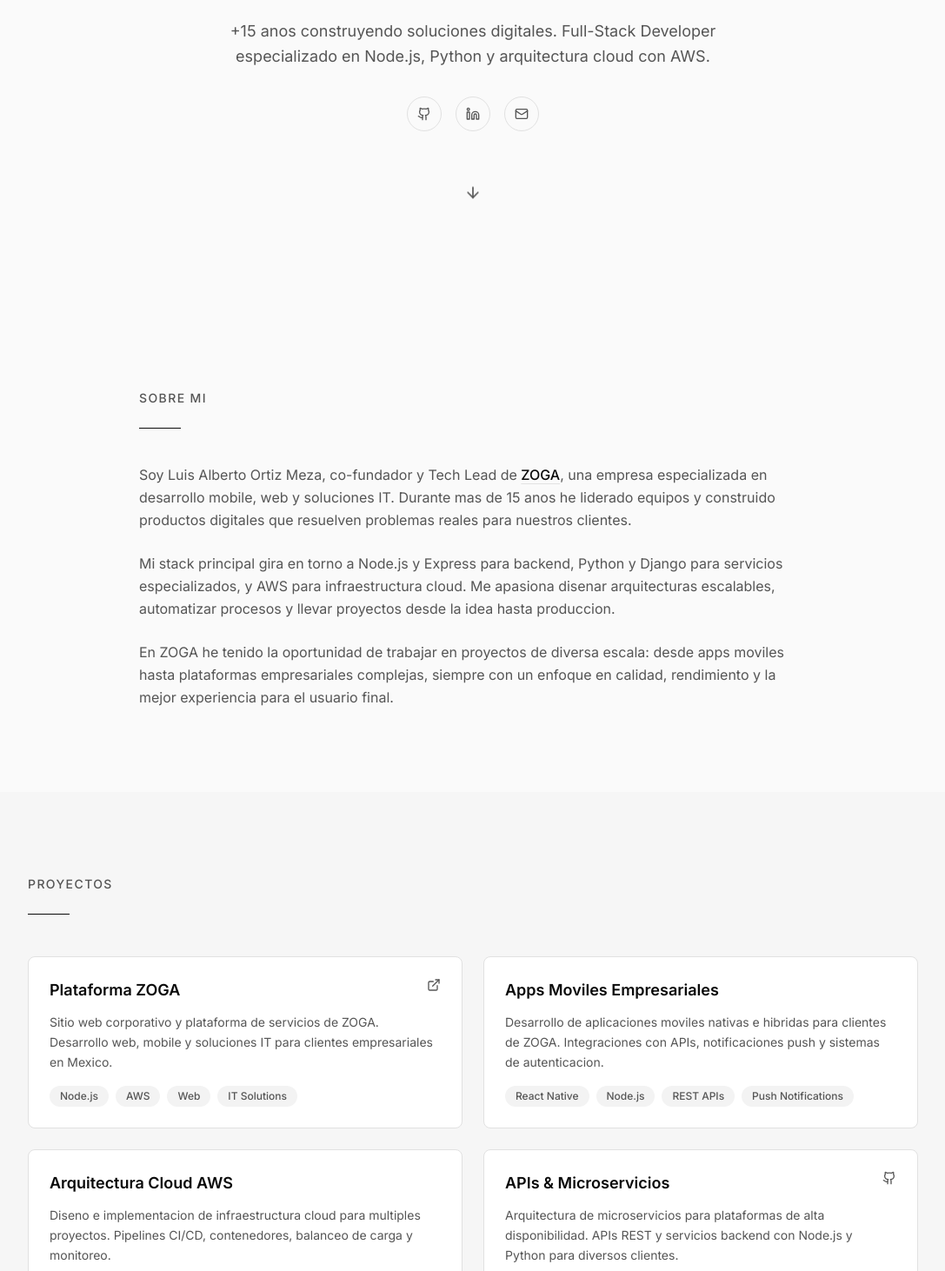
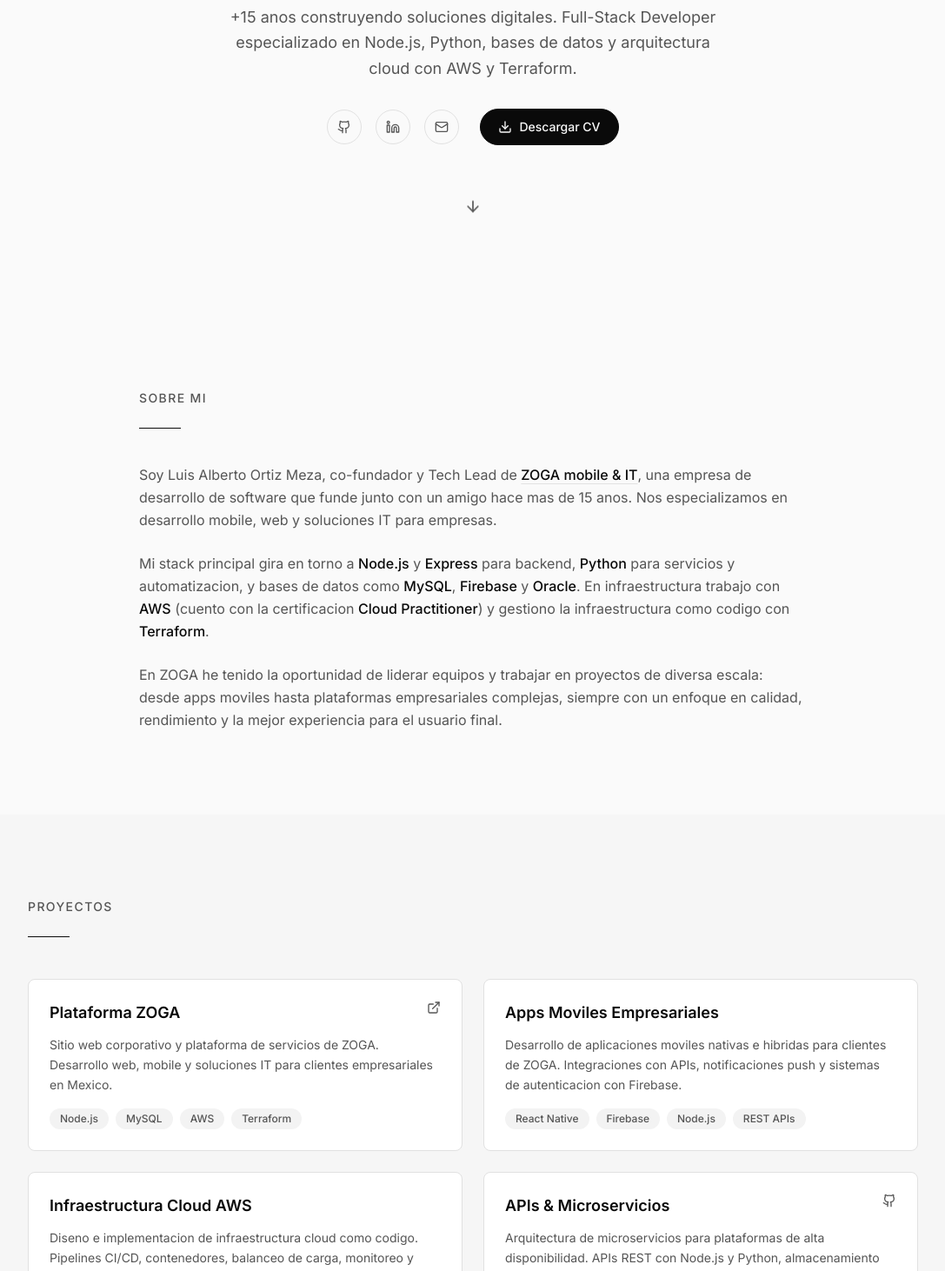
Before and after one commit to MrCalamitus/mrcalamitus, a Next.js app: page / in a window 1280 px wide. Shown: the part 448-1910 px from the top of the page at 87% size, without its empty margins (96-1183 px from the left). Built offline with nearby package versions, Linux system fonts and the light colour scheme.

Commit message:
feat: optimize site for ATS and recruitment AI\n\nFix tech stack, correct company description, add JSON-LD, improve meta tags, add hidden keywords, and CV download button

```diff
--- a/app/layout.tsx
+++ b/app/layout.tsx
@@ -7,8 +7,46 @@ const inter = Inter({ subsets: ["latin"], variable: "--font-inter" });
 const jetbrainsMono = JetBrains_Mono({ subsets: ["latin"], variable: "--font-jetbrains" });
 
 export const metadata: Metadata = {
-  title: 'Luis Alberto Ortiz Meza - Co-fundador & Tech Lead en ZOGA',
-  description: 'Portfolio de Luis Alberto Ortiz Meza. Co-fundador y Tech Lead en ZOGA, con +15 anos de experiencia en desarrollo full-stack, Node.js, Python y AWS.',
+  title: 'Luis Alberto Ortiz Meza | Co-fundador & Tech Lead | Full-Stack Developer',
+  description: 'Luis Alberto Ortiz Meza - Co-fundador y Tech Lead en ZOGA. +15 anos de experiencia en desarrollo full-stack con Node.js, Express, Python, MySQL, Firebase, Oracle, AWS y Terraform. Especialista en arquitectura cloud e infraestructura como codigo.',
+  keywords: [
+    'Luis Alberto Ortiz Meza',
+    'Full-Stack Developer',
+    'Tech Lead',
+    'Co-fundador ZOGA',
+    'Node.js', 'Express', 'Python',
+    'MySQL', 'Firebase', 'Oracle',
+    'AWS', 'Terraform',
+    'Software Engineer Mexico',
+    'Cloud Architecture',
+    'Infrastructure as Code',
+    'mrcalamitus',
+  ],
+  authors: [{ name: 'Luis Alberto Ortiz Meza', url: 'https://www.linkedin.com/in/mrcalamitus' }],
+  creator: 'Luis Alberto Ortiz Meza',
+  openGraph: {
+    type: 'website',
+    locale: 'es_MX',
+    title: 'Luis Alberto Ortiz Meza | Co-fundador & Tech Lead en ZOGA',
+    description: 'Full-Stack Developer con +15 anos de experiencia. Node.js, Python, AWS, Terraform, MySQL, Firebase, Oracle.',
+    siteName: 'Luis Alberto Ortiz Meza - Portfolio',
+  },
+  twitter: {
+    card: 'summary_large_image',
+    title: 'Luis Alberto Ortiz Meza | Co-fundador & Tech Lead en ZOGA',
+    description: 'Full-Stack Developer con +15 anos de experiencia. Node.js, Python, AWS, Terraform, MySQL, Firebase, Oracle.',
+  },
+  robots: {
+    index: true,
+    follow: true,
+    googleBot: {
+      index: true,
+      follow: true,
+      'max-video-preview': -1,
+      'max-image-preview': 'large',
+      'max-snippet': -1,
+    },
+  },
   icons: {
     icon: [
       {
@@ -32,6 +70,41 @@ export const viewport: Viewport = {
   themeColor: '#f5f5f5',
 }
 
+const jsonLd = {
+  '@context': 'https://schema.org',
+  '@type': 'Person',
+  name: 'Luis Alberto Ortiz Meza',
+  alternateName: 'mrcalamitus',
+  jobTitle: 'Co-fundador & Tech Lead',
+  worksFor: {
+    '@type': 'Organization',
+    name: 'ZOGA mobile & IT',
+    url: 'https://zoga.com.mx',
+  },
+  url: 'https://www.linkedin.com/in/mrcalamitus',
+  sameAs: [
+    'https://www.linkedin.com/in/mrcalamitus',
+    'https://github.com/mrcalamitus',
+    'https://zoga.com.mx',
+  ],
+  knowsAbout: [
+    'Node.js', 'Express.js', 'Python', 'JavaScript', 'TypeScript',
+    'MySQL', 'Firebase', 'Oracle Database',
+    'Amazon Web Services', 'AWS Cloud Practitioner',
+    'Terraform', 'Infrastructure as Code',
+    'Docker', 'CI/CD', 'Linux',
+    'REST APIs', 'Microservices Architecture',
+    'Full-Stack Development', 'Mobile Development',
+    'Cloud Architecture', 'DevOps',
+    'Team Leadership', 'Technical Architecture',
+  ],
+  hasCredential: {
+    '@type': 'EducationalOccupationalCredential',
+    name: 'AWS Cloud Practitioner',
+    credentialCategory: 'Certificate',
+  },
+}
+
 export default function RootLayout({
   children,
 }: Readonly<{
@@ -39,6 +112,12 @@ export default function RootLayout({
 }>) {
   return (
     <html lang="es">
+      <head>
+        <script
+          type="application/ld+json"
+          dangerouslySetInnerHTML={{ __html: JSON.stringify(jsonLd) }}
+        />
+      </head>
       <body className={`${inter.variable} ${jetbrainsMono.variable} font-sans antialiased`}>
         {children}
         <Analytics />
--- a/components/about.tsx
+++ b/components/about.tsx
@@ -1,11 +1,11 @@
 export function About() {
   return (
-    <section id="sobre-mi" className="px-6 py-24">
+    <section id="sobre-mi" className="px-6 py-24" aria-label="Sobre mi">
       <div className="mx-auto max-w-3xl">
         <h2 className="text-sm font-medium tracking-widest uppercase text-muted-foreground">
           Sobre mi
         </h2>
-        <div className="mt-6 h-px w-12 bg-foreground" />
+        <div className="mt-6 h-px w-12 bg-foreground" aria-hidden="true" />
 
         <div className="mt-10 flex flex-col gap-6 text-base leading-relaxed text-muted-foreground">
           <p>
@@ -16,23 +16,28 @@ export function About() {
               rel="noopener noreferrer"
               className="font-medium text-foreground underline underline-offset-4 decoration-border hover:decoration-foreground transition-colors"
             >
-              ZOGA
+              ZOGA mobile & IT
             </a>
-            , una empresa especializada en desarrollo mobile, web y soluciones IT.
-            Durante mas de 15 anos he liderado equipos y construido productos
-            digitales que resuelven problemas reales para nuestros clientes.
+            , una empresa de desarrollo de software que funde junto con un amigo hace
+            mas de 15 anos. Nos especializamos en desarrollo mobile, web y
+            soluciones IT para empresas.
           </p>
           <p>
-            Mi stack principal gira en torno a Node.js y Express para backend,
-            Python y Django para servicios especializados, y AWS para
-            infraestructura cloud. Me apasiona disenar arquitecturas escalables,
-            automatizar procesos y llevar proyectos desde la idea hasta produccion.
+            Mi stack principal gira en torno a <strong className="font-medium text-foreground">Node.js</strong> y{" "}
+            <strong className="font-medium text-foreground">Express</strong> para backend,{" "}
+            <strong className="font-medium text-foreground">Python</strong> para servicios y automatizacion,{" "}
+            y bases de datos como <strong className="font-medium text-foreground">MySQL</strong>,{" "}
+            <strong className="font-medium text-foreground">Firebase</strong> y{" "}
+            <strong className="font-medium text-foreground">Oracle</strong>. En infraestructura trabajo con{" "}
+            <strong className="font-medium text-foreground">AWS</strong> (cuento con la certificacion{" "}
+            <strong className="font-medium text-foreground">Cloud Practitioner</strong>) y gestiono la infraestructura como
+            codigo con <strong className="font-medium text-foreground">Terraform</strong>.
           </p>
           <p>
-            En ZOGA he tenido la oportunidad de trabajar en proyectos de diversa
-            escala: desde apps moviles hasta plataformas empresariales complejas,
-            siempre con un enfoque en calidad, rendimiento y la mejor experiencia
-            para el usuario final.
+            En ZOGA he tenido la oportunidad de liderar equipos y trabajar en
+            proyectos de diversa escala: desde apps moviles hasta plataformas
+            empresariales complejas, siempre con un enfoque en calidad,
+            rendimiento y la mejor experiencia para el usuario final.
           </p>
         </div>
       </div>
--- a/components/experience.tsx
+++ b/components/experience.tsx
@@ -5,8 +5,8 @@ const experiences = [
     company: "ZOGA mobile & IT",
     companyUrl: "https://zoga.com.mx",
     description:
-      "Co-funde ZOGA hace mas de 15 anos. Lidero el equipo tecnico y participo activamente en el desarrollo full-stack de proyectos web, mobile y soluciones IT. Defino la arquitectura de sistemas, gestiono infraestructura cloud en AWS y mentorizo al equipo de desarrollo.",
-    tags: ["Node.js", "Express", "Python", "Django", "AWS", "Leadership"],
+      "Co-funde ZOGA junto con un amigo hace mas de 15 anos. Lidero el equipo tecnico y participo activamente en el desarrollo full-stack de proyectos web, mobile y soluciones IT. Defino la arquitectura de sistemas, gestiono infraestructura cloud en AWS con Terraform y mentorizo al equipo de desarrollo. Trabajo diario con Node.js, Express, Python, MySQL, Firebase y Oracle.",
+    tags: ["Node.js", "Express", "Python", "MySQL", "Firebase", "Oracle", "AWS", "Terraform"],
   },
   {
     period: "2009 -- 2011",
@@ -14,24 +14,23 @@ const experiences = [
     company: "Freelance / Proyectos Independientes",
     companyUrl: null,
     description:
-      "Desarrolle proyectos web y aplicaciones a medida para diversos clientes. Construi APIs, integre servicios de terceros y gane experiencia en multiples tecnologias que posteriormente aplique en la fundacion de ZOGA.",
+      "Desarrolle proyectos web y aplicaciones a medida para diversos clientes. Construi APIs, integre servicios de terceros y gane experiencia en multiples tecnologias que posteriormente aplique en la creacion de ZOGA.",
     tags: ["Python", "JavaScript", "MySQL", "Linux"],
   },
 ]
 
 export function Experience() {
   return (
-    <section id="experiencia" className="px-6 py-24">
+    <section id="experiencia" className="px-6 py-24" aria-label="Experiencia profesional">
       <div className="mx-auto max-w-3xl">
         <h2 className="text-sm font-medium tracking-widest uppercase text-muted-foreground">
           Experiencia
         </h2>
-        <div className="mt-6 h-px w-12 bg-foreground" />
+        <div className="mt-6 h-px w-12 bg-foreground" aria-hidden="true" />
 
         <div className="mt-12 flex flex-col gap-12">
           {experiences.map((exp) => (
             <div key={exp.role} className="group relative flex gap-8">
-              {/* Timeline line */}
               <div className="hidden md:flex flex-col items-center">
                 <div className="h-3 w-3 rounded-full border-2 border-foreground bg-background" />
                 <div className="w-px flex-1 bg-border" />
--- a/components/hero.tsx
+++ b/components/hero.tsx
@@ -1,14 +1,14 @@
 import Image from "next/image"
-import { ArrowDown, Github, Linkedin, Mail } from "lucide-react"
+import { ArrowDown, Download, Github, Linkedin, Mail } from "lucide-react"
 
 export function Hero() {
   return (
-    <section className="flex min-h-screen items-center justify-center px-6 pt-20">
+    <section className="flex min-h-screen items-center justify-center px-6 pt-20" aria-label="Presentacion">
       <div className="mx-auto flex max-w-5xl flex-col items-center gap-8 text-center">
         <div className="relative h-32 w-32 overflow-hidden rounded-full border-2 border-border shadow-sm">
           <Image
             src="/images/avatar.jpg"
-            alt="Foto de Luis Alberto Ortiz Meza"
+            alt="Luis Alberto Ortiz Meza - Co-fundador y Tech Lead en ZOGA"
             fill
             className="object-cover object-top"
             priority
@@ -24,17 +24,18 @@ export function Hero() {
           </h1>
           <p className="mx-auto max-w-xl text-lg leading-relaxed text-muted-foreground text-pretty">
             +15 anos construyendo soluciones digitales. Full-Stack Developer
-            especializado en Node.js, Python y arquitectura cloud con AWS.
+            especializado en Node.js, Python, bases de datos y arquitectura cloud con AWS y Terraform.
           </p>
         </div>
 
+        <div className="flex flex-col items-center gap-6 sm:flex-row">
           <div className="flex items-center gap-4">
             <a
               href="https://github.com/mrcalamitus"
               target="_blank"
               rel="noopener noreferrer"
               className="flex h-10 w-10 items-center justify-center rounded-full border border-border text-muted-foreground transition-colors hover:border-foreground hover:text-foreground"
-            aria-label="GitHub"
+              aria-label="Perfil de GitHub de Luis Alberto Ortiz Meza"
             >
               <Github className="h-4 w-4" />
             </a>
@@ -43,16 +44,26 @@ export function Hero() {
               target="_blank"
               rel="noopener noreferrer"
               className="flex h-10 w-10 items-center justify-center rounded-full border border-border text-muted-foreground transition-colors hover:border-foreground hover:text-foreground"
-            aria-label="LinkedIn"
+              aria-label="Perfil de LinkedIn de Luis Alberto Ortiz Meza"
             >
               <Linkedin className="h-4 w-4" />
             </a>
             <a
               href="mailto:contacto@zoga.com.mx"
               className="flex h-10 w-10 items-center justify-center rounded-full border border-border text-muted-foreground transition-colors hover:border-foreground hover:text-foreground"
-            aria-label="Email"
+              aria-label="Enviar email a Luis Alberto Ortiz Meza"
             >
               <Mail className="h-4 w-4" />
+            </a>
+          </div>
+
+          <a
+            href="/cv-luis-alberto-ortiz-meza.pdf"
+            download
+            className="flex items-center gap-2 rounded-full border border-foreground bg-foreground px-5 py-2.5 text-sm font-medium text-background transition-colors hover:bg-foreground/90"
+          >
+            <Download className="h-4 w-4" />
+            Descargar CV
           </a>
         </div>
 
@@ -64,6 +75,20 @@ export function Hero() {
           <ArrowDown className="h-5 w-5" />
         </a>
       </div>
+
+      {/* Texto oculto para ATS e IA - accesible pero no visible */}
+      <div className="sr-only">
+        <p>
+          Luis Alberto Ortiz Meza es un Full-Stack Software Developer y Tech Lead con mas de 15 anos
+          de experiencia profesional. Co-fundador de ZOGA mobile & IT, una empresa de desarrollo de
+          software en Mexico. Tecnologias principales: Node.js, Express.js, Python, JavaScript,
+          TypeScript, MySQL, Firebase, Firestore, Oracle Database, Amazon Web Services (AWS),
+          Terraform, Docker, CI/CD, Linux, REST APIs, Microservices. Certificacion: AWS Cloud
+          Practitioner. Habilidades de liderazgo: Arquitectura de Software, Gestion de Equipos,
+          Agile, Scrum, Code Review, Mentorias. Ubicacion: Mexico. Disponible para oportunidades
+          remotas e hibridas.
+        </p>
+      </div>
     </section>
   )
 }
--- a/components/projects.tsx
+++ b/components/projects.tsx
@@ -5,31 +5,31 @@ const projects = [
     title: "Plataforma ZOGA",
     description:
       "Sitio web corporativo y plataforma de servicios de ZOGA. Desarrollo web, mobile y soluciones IT para clientes empresariales en Mexico.",
-    tags: ["Node.js", "AWS", "Web", "IT Solutions"],
+    tags: ["Node.js", "MySQL", "AWS", "Terraform"],
     github: null,
     live: "https://zoga.com.mx",
   },
   {
     title: "Apps Moviles Empresariales",
     description:
-      "Desarrollo de aplicaciones moviles nativas e hibridas para clientes de ZOGA. Integraciones con APIs, notificaciones push y sistemas de autenticacion.",
-    tags: ["React Native", "Node.js", "REST APIs", "Push Notifications"],
+      "Desarrollo de aplicaciones moviles nativas e hibridas para clientes de ZOGA. Integraciones con APIs, notificaciones push y sistemas de autenticacion con Firebase.",
+    tags: ["React Native", "Firebase", "Node.js", "REST APIs"],
     github: null,
     live: null,
   },
   {
-    title: "Arquitectura Cloud AWS",
+    title: "Infraestructura Cloud AWS",
     description:
-      "Diseno e implementacion de infraestructura cloud para multiples proyectos. Pipelines CI/CD, contenedores, balanceo de carga y monitoreo.",
-    tags: ["AWS", "Docker", "CI/CD", "CloudFormation"],
+      "Diseno e implementacion de infraestructura cloud como codigo. Pipelines CI/CD, contenedores, balanceo de carga, monitoreo y gestion con Terraform.",
+    tags: ["AWS", "Terraform", "Docker", "CI/CD", "Linux"],
     github: null,
     live: null,
   },
   {
     title: "APIs & Microservicios",
     description:
-      "Arquitectura de microservicios para plataformas de alta disponibilidad. APIs REST y servicios backend con Node.js y Python para diversos clientes.",
-    tags: ["Node.js", "Express", "Python", "Django", "PostgreSQL"],
+      "Arquitectura de microservicios para plataformas de alta disponibilidad. APIs REST con Node.js y Python, almacenamiento en MySQL y Oracle.",
+    tags: ["Node.js", "Express", "Python", "MySQL", "Oracle"],
     github: "https://github.com/mrcalamitus",
     live: null,
   },
@@ -37,12 +37,12 @@ const projects = [
 
 export function Projects() {
   return (
-    <section id="proyectos" className="bg-secondary/50 px-6 py-24">
+    <section id="proyectos" className="bg-secondary/50 px-6 py-24" aria-label="Proyectos destacados">
       <div className="mx-auto max-w-5xl">
         <h2 className="text-sm font-medium tracking-widest uppercase text-muted-foreground">
           Proyectos
         </h2>
-        <div className="mt-6 h-px w-12 bg-foreground" />
+        <div className="mt-6 h-px w-12 bg-foreground" aria-hidden="true" />
 
         <div className="mt-12 grid gap-6 md:grid-cols-2">
           {projects.map((project) => (
--- a/components/skills.tsx
+++ b/components/skills.tsx
@@ -1,15 +1,17 @@
+import { Award } from "lucide-react"
+
 const skillCategories = [
   {
     category: "Backend",
-    skills: ["Node.js", "Express", "Python", "Django", "REST APIs", "PostgreSQL"],
+    skills: ["Node.js", "Express.js", "Python", "REST APIs", "Microservicios"],
+  },
+  {
+    category: "Bases de Datos",
+    skills: ["MySQL", "Firebase / Firestore", "Oracle Database", "SQL / NoSQL", "Modelado de Datos"],
   },
   {
     category: "Cloud & DevOps",
-    skills: ["AWS (EC2, S3, Lambda)", "Docker", "CI/CD", "CloudFormation", "Linux", "Nginx"],
-  },
-  {
-    category: "Frontend & Mobile",
-    skills: ["React", "Next.js", "JavaScript", "TypeScript", "Tailwind CSS", "React Native"],
+    skills: ["AWS (EC2, S3, Lambda, RDS)", "Terraform (IaC)", "Docker", "CI/CD Pipelines", "Linux / Nginx"],
   },
   {
     category: "Liderazgo & Proceso",
@@ -19,12 +21,12 @@ const skillCategories = [
 
 export function Skills() {
   return (
-    <section id="habilidades" className="bg-secondary/50 px-6 py-24">
+    <section id="habilidades" className="bg-secondary/50 px-6 py-24" aria-label="Habilidades tecnicas y certificaciones">
       <div className="mx-auto max-w-5xl">
         <h2 className="text-sm font-medium tracking-widest uppercase text-muted-foreground">
           Habilidades
         </h2>
-        <div className="mt-6 h-px w-12 bg-foreground" />
+        <div className="mt-6 h-px w-12 bg-foreground" aria-hidden="true" />
 
         <div className="mt-12 grid gap-10 md:grid-cols-2 lg:grid-cols-4">
           {skillCategories.map((cat) => (
@@ -45,6 +47,22 @@ export function Skills() {
             </div>
           ))}
         </div>
+
+        {/* Certificaciones */}
+        <div className="mt-16">
+          <h3 className="text-sm font-semibold uppercase tracking-wide text-foreground">
+            Certificaciones
+          </h3>
+          <div className="mt-4 flex flex-wrap gap-4">
+            <div className="flex items-center gap-3 rounded-lg border border-border bg-card px-5 py-3">
+              <Award className="h-5 w-5 text-foreground" />
+              <div>
+                <p className="text-sm font-medium text-foreground">AWS Cloud Practitioner</p>
+                <p className="text-xs text-muted-foreground">Amazon Web Services</p>
+              </div>
+            </div>
+          </div>
+        </div>
       </div>
     </section>
   )
```
Lines whose indentation alone changed are shown as unchanged.
